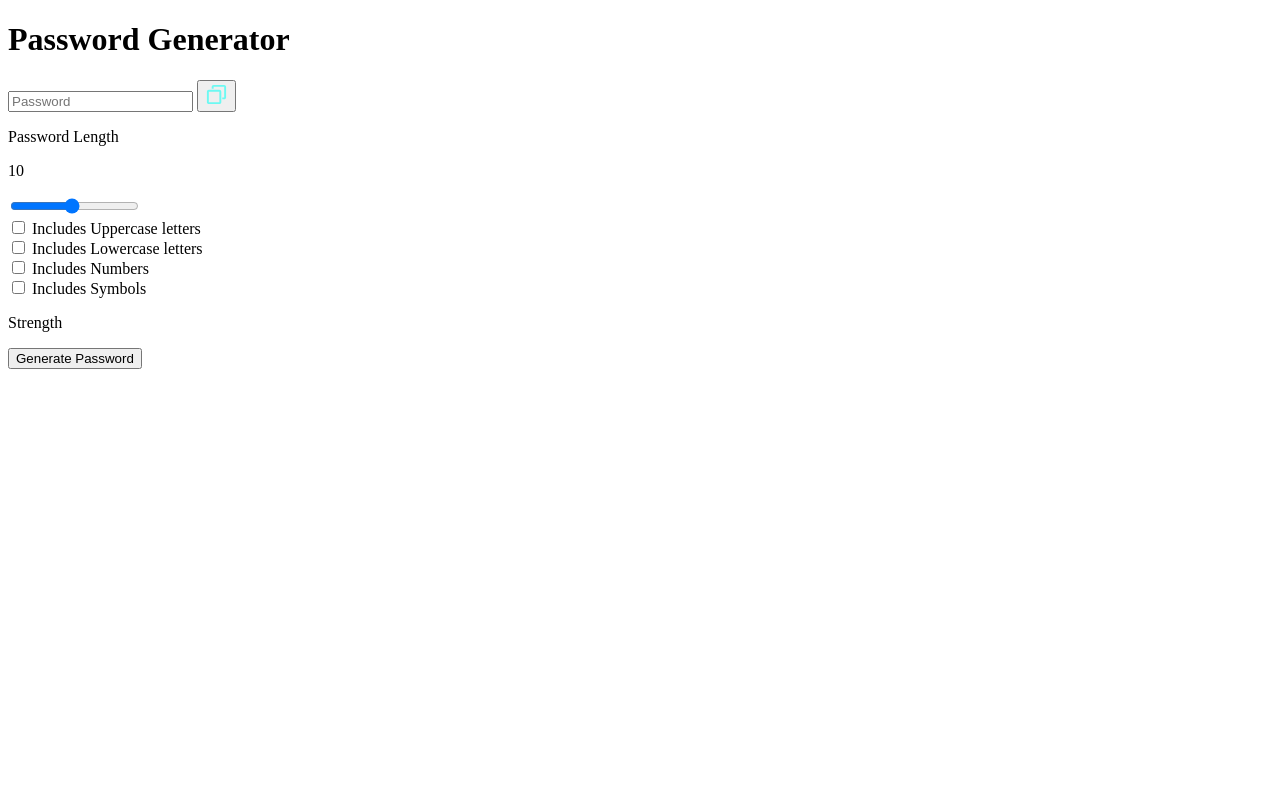
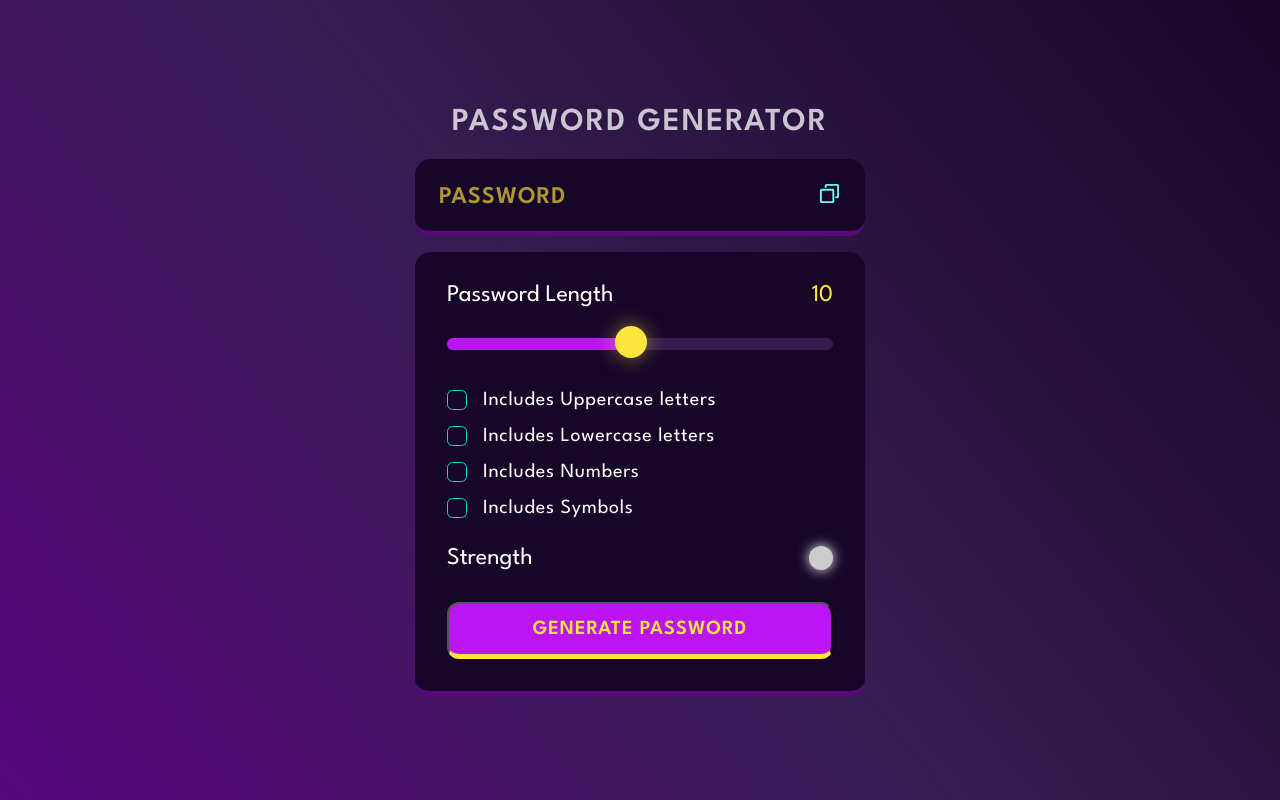
Before and after one commit to aryachirag11/Password-Generator, a plain HTML site: page index.html in a window 1280 px wide. Drawn offline with Linux system fonts and the light colour scheme.

Commit message:
completed styles

```diff
--- a/index.html
+++ b/index.html
@@ -5,7 +5,12 @@
     <meta charset="UTF-8">
     <meta http-equiv="X-UA-Compatible" content="IE=edge">
     <meta name="viewport" content="width=device-width, initial-scale=1.0">
-    <title>Password Generator</title>
+    <title>Document</title>
+    <link rel="preconnect" href="https://fonts.googleapis.com" />
+    <link rel="preconnect" href="https://fonts.gstatic.com" crossorigin />
+    <link href="https://fonts.googleapis.com/css2?family=League+Spartan:wght@100;200;300;400;600&display=swap"
+      rel="stylesheet" />
+    <link rel="stylesheet" href="./styles.css">
   </head>
 
   <body>
@@ -18,8 +23,8 @@
 
         <input readonly placeholder="Password" class="display" data-passwordDisplay>
 
-        <button data-copy>
-          <span data-copyMsg></span>
+        <button class="copyBtn" data-copy>
+          <span class="tooltip" data-copyMsg></span>
           <img src="./assets/copy.svg" alt="copy" width="23" height="23">
         </button>
 
@@ -38,22 +43,22 @@
         <input type="range" min="1" max="20" class="slider" step="1" data-lengthSlider>
 
         <!-- checkboxes-->
-        <div>
+        <div class="check">
           <input type="checkbox" id="uppercase">
           <label for="uppercase">Includes Uppercase letters</label>
         </div>
 
-        <div>
+        <div class="check">
           <input type="checkbox" id="lowercase">
           <label for="lowercase">Includes Lowercase letters</label>
         </div>
 
-        <div>
+        <div class="check">
           <input type="checkbox" id="numbers">
           <label for="numbers">Includes Numbers </label>
         </div>
 
-        <div>
+        <div class="check">
           <input type="checkbox" id="symbols">
           <label for="symbols">Includes Symbols </label>
         </div>
@@ -61,7 +66,7 @@
         <!-- strength section-->
         <div class="strength-container">
           <p>Strength</p>
-          <div data-indicator></div>
+          <div class="indicator" data-indicator></div>
         </div>
 
         <!-- generate password-->
--- a/index.js
+++ b/index.js
@@ -19,17 +19,22 @@ let passwordLength = 10;
 let checkCount = 0;
 handleSlider();
 //ste strength circle color to grey
+setIndicator("#ccc");
 
 //set passwordLength
 function handleSlider() {
   inputSlider.value = passwordLength;
   lengthDisplay.innerText = passwordLength;
   //or kuch bhi karna chahiye ? - HW
+  const min = inputSlider.min;
+  const max = inputSlider.max;
+  inputSlider.style.backgroundSize =
+    ((passwordLength - min) * 100) / (max - min) + "% 100%";
 }
 
 function setIndicator(color) {
   indicator.style.backgroundColor = color;
-  //shadow - HW
+  indicator.style.boxShadow = `0px 0px 12px 1px ${color}`;
 }
 
 function getRndInteger(min, max) {
@@ -94,7 +99,9 @@ async function copyContent() {
 function shufflePassword(array) {
   //Fisher Yates Method
   for (let i = array.length - 1; i > 0; i--) {
+    //random J, find out using random function
     const j = Math.floor(Math.random() * (i + 1));
+    //swap number at i index and j index
     const temp = array[i];
     array[i] = array[j];
     array[j] = temp;
@@ -141,7 +148,7 @@ generateBtn.addEventListener("click", () => {
   }
 
   // let's start the jouney to find new password
-  // console.log("Starting the Journey");
+  console.log("Starting the Journey");
   //remove old password
   password = "";
 
@@ -177,21 +184,21 @@ generateBtn.addEventListener("click", () => {
   for (let i = 0; i < funcArr.length; i++) {
     password += funcArr[i]();
   }
-  // console.log("COmpulsory adddition done");
+  console.log("COmpulsory adddition done");
 
   //remaining adddition
   for (let i = 0; i < passwordLength - funcArr.length; i++) {
     let randIndex = getRndInteger(0, funcArr.length);
-    // console.log("randIndex" + randIndex);
+    console.log("randIndex" + randIndex);
     password += funcArr[randIndex]();
   }
   console.log("Remaining adddition done");
   //shuffle the password
   password = shufflePassword(Array.from(password));
-  // console.log("Shuffling done");
+  console.log("Shuffling done");
   //show in UI
   passwordDisplay.value = password;
-  // console.log("UI adddition done");
+  console.log("UI adddition done");
   //calculate strength
   calcStrength();
 });
--- /dev/null
+++ b/styles.css
@@ -0,0 +1,255 @@
+*,
+*::before,
+*::after {
+  margin: 0;
+  padding: 0;
+  box-sizing: border-box;
+  font-family: "League Spartan", sans-serif;
+}
+
+:root {
+  --dk-violet: hsl(268, 75%, 9%);
+  --lt-violet: hsl(268, 47%, 21%);
+  --lt-violet2: hsl(281, 89%, 26%);
+  --vb-violet: hsl(285, 91%, 52%);
+  --vb-violet2: hsl(290, 70%, 36%);
+
+  --vb-yellow: hsl(52, 100%, 62%);
+
+  --pl-white: hsl(0, 0%, 100%);
+
+  --vb-cyan: hsl(176, 100%, 44%);
+  --vb-cyan2: hsl(177, 92%, 70%);
+  --dk-text: hsl(198, 20%, 13%);
+}
+
+body {
+  width: 100vw;
+  height: 100vh;
+  display: flex;
+  flex-direction: column;
+  align-items: center;
+  justify-content: center;
+  background: linear-gradient(
+    231deg,
+    rgba(22, 6, 40, 1) 0%,
+    rgba(52, 28, 79, 1) 50%,
+    rgba(88, 7, 125, 1) 100%
+  );
+}
+
+.container {
+  width: 90%;
+  max-width: 450px;
+}
+
+h1 {
+  color: var(--pl-white);
+  opacity: 0.75;
+  text-transform: uppercase;
+  letter-spacing: 2px;
+  text-align: center;
+  line-height: 1.2;
+}
+
+.display-container {
+  position: relative;
+  background-color: var(--dk-violet);
+  border-radius: 1rem;
+  border-bottom: 0.35rem solid var(--lt-violet2);
+  margin: 1rem 0;
+  padding-top: 0.35rem;
+}
+
+.display {
+  width: 100%;
+  background-color: transparent;
+  padding: 1.15rem 1rem;
+  color: var(--vb-yellow);
+  font-weight: 600;
+  font-size: 1.5rem;
+  line-height: 30px;
+  letter-spacing: 1px;
+  padding-right: 3.25rem;
+  border: none;
+}
+
+.display::placeholder {
+  position: absolute;
+  top: 50%;
+  left: 1.5rem;
+  font-size: 1.5rem;
+  line-height: 30px;
+  color: var(--vb-yellow);
+  opacity: 0.65;
+  text-transform: uppercase;
+  transform: translateY(-50%);
+}
+
+.display-container button {
+  position: absolute;
+  top: 50%;
+  right: 1.5rem;
+  transform: translateY(-50%);
+}
+
+.input-container {
+  width: 100%;
+  background-color: var(--dk-violet);
+  border-radius: 1rem;
+  padding: 2rem;
+  border-bottom: 0.35rem solid var(--lt-violet2);
+}
+
+.length-container {
+  display: flex;
+  justify-content: space-between;
+  align-items: center;
+}
+
+.length-container p:nth-child(1) {
+  color: var(--pl-white);
+  font-size: 1.5rem;
+}
+
+.length-container p:nth-child(2) {
+  color: var(--vb-yellow);
+  font-size: 1.5rem;
+}
+
+.strength-container {
+  display: flex;
+  justify-content: space-between;
+  align-items: center;
+  margin-top: 1.75rem;
+  margin-bottom: 2rem;
+}
+
+.strength-container p {
+  color: var(--pl-white);
+  font-size: 1.5rem;
+}
+
+.indicator {
+  width: 1.5rem;
+  height: 1.5rem;
+  border-radius: 50%;
+}
+
+.generateButton {
+  width: 100%;
+  padding: 1rem 0;
+  background-color: var(--vb-violet);
+  text-align: center;
+  border-radius: 0.75rem;
+  border-bottom: 0.35rem solid var(--vb-yellow);
+  text-transform: uppercase;
+  letter-spacing: 1px;
+  color: var(--vb-yellow);
+  font-weight: 600;
+  font-size: 1.25rem;
+}
+
+.check {
+  display: flex;
+  align-items: center;
+  margin: 1rem 0;
+  gap: 0 1rem;
+}
+
+.check input {
+  appearance: none;
+  width: 20px;
+  height: 20px;
+  border: 1px solid var(--vb-cyan);
+  cursor: pointer;
+  position: relative;
+  border-radius: 0.35rem;
+}
+
+.check input:checked {
+  background-color: var(--vb-cyan);
+}
+
+.check input:checked::before {
+  content: "✔";
+  position: absolute;
+  color: var(--dk-text);
+  font-size: 1.05rem;
+  font-weight: 600;
+  left: 50%;
+  top: -3.5px;
+  transform: translateX(-50%) translateY(10%);
+}
+
+.check label {
+  color: var(--pl-white);
+  font-size: 1.25rem;
+  letter-spacing: 0.75px;
+}
+
+.copyBtn {
+  background-color: transparent;
+  border: none;
+  outline: none;
+}
+
+.tooltip {
+  position: absolute;
+  background-color: var(--vb-violet2);
+  color: var(--vb-yellow);
+  font-size: 1.25rem;
+  top: -35px;
+  left: -25px;
+  padding: 5px 10px;
+  border-radius: 1rem;
+  opacity: 0;
+  transform: scale(0);
+  transform-origin: bottom;
+  transition: all 250ms ease-in-out;
+}
+
+.tooltip.active {
+  opacity: 1;
+  transform: scale(1);
+}
+
+.slider {
+  appearance: none;
+  width: 100%;
+  height: 0.75rem;
+  cursor: pointer;
+  background-color: var(--lt-violet);
+  border-radius: 1rem;
+  margin-top: 2rem;
+  margin-bottom: 1.5rem;
+  background-image: linear-gradient(var(--vb-violet), var(--vb-violet));
+  background-repeat: no-repeat;
+  border: none;
+  outline: none;
+  z-index: -1;
+}
+
+.slider::-webkit-slider-thumb {
+  position: relative;
+  z-index: 1;
+  appearance: none;
+  height: 2rem;
+  width: 2rem;
+  border-radius: 50%;
+  background-color: var(--vb-yellow);
+  cursor: pointer;
+  margin-top: -3px;
+  box-shadow: 0px 0px 20px 0px rgba(255, 229, 61, 0.5);
+  transition: all 100ms ease-in;
+}
+
+.slider:focus {
+  outline: 3px solid var(--vb-yellow);
+}
+
+.slider::-webkit-slider-thumb:hover {
+  outline: 2px solid var(--vb-yellow);
+  background-color: var(--dk-violet);
+  box-shadow: 0px 0px 25px 5px rgba(255, 229, 61, 0.8);
+}
```
